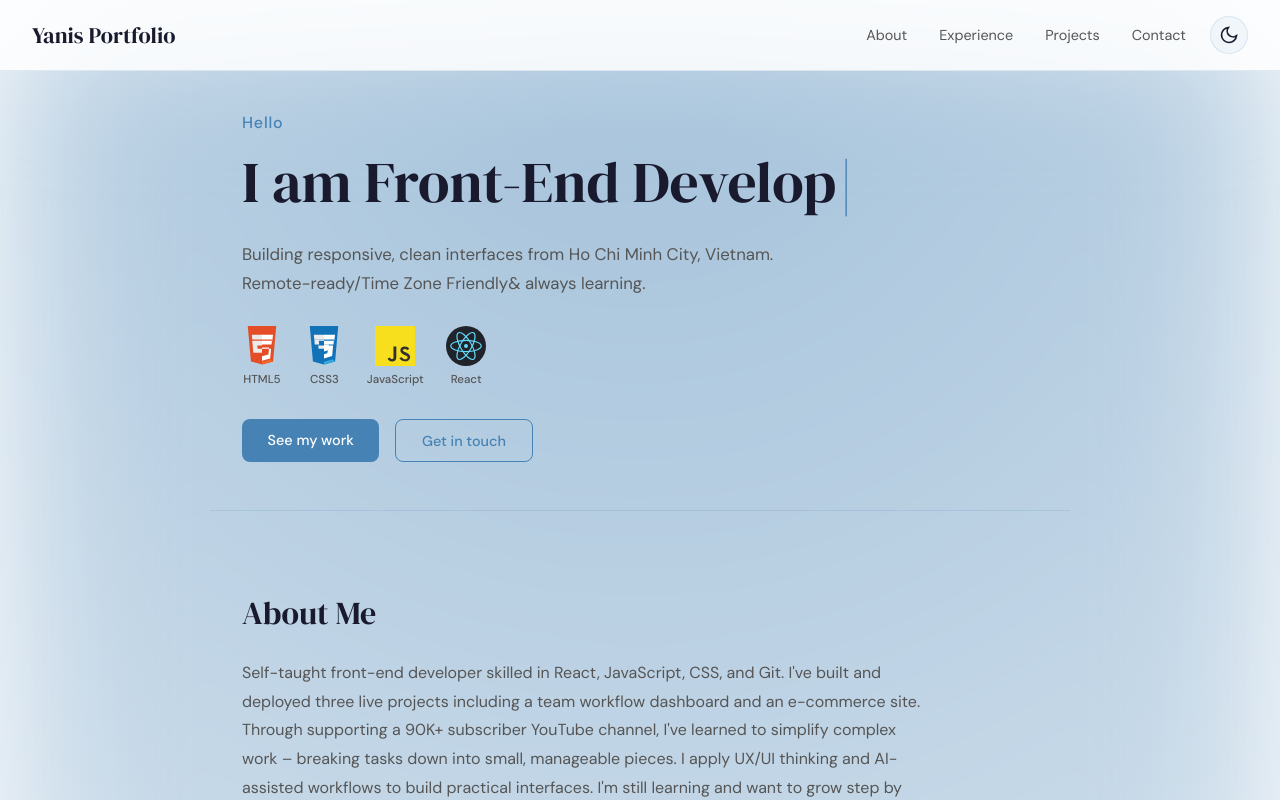
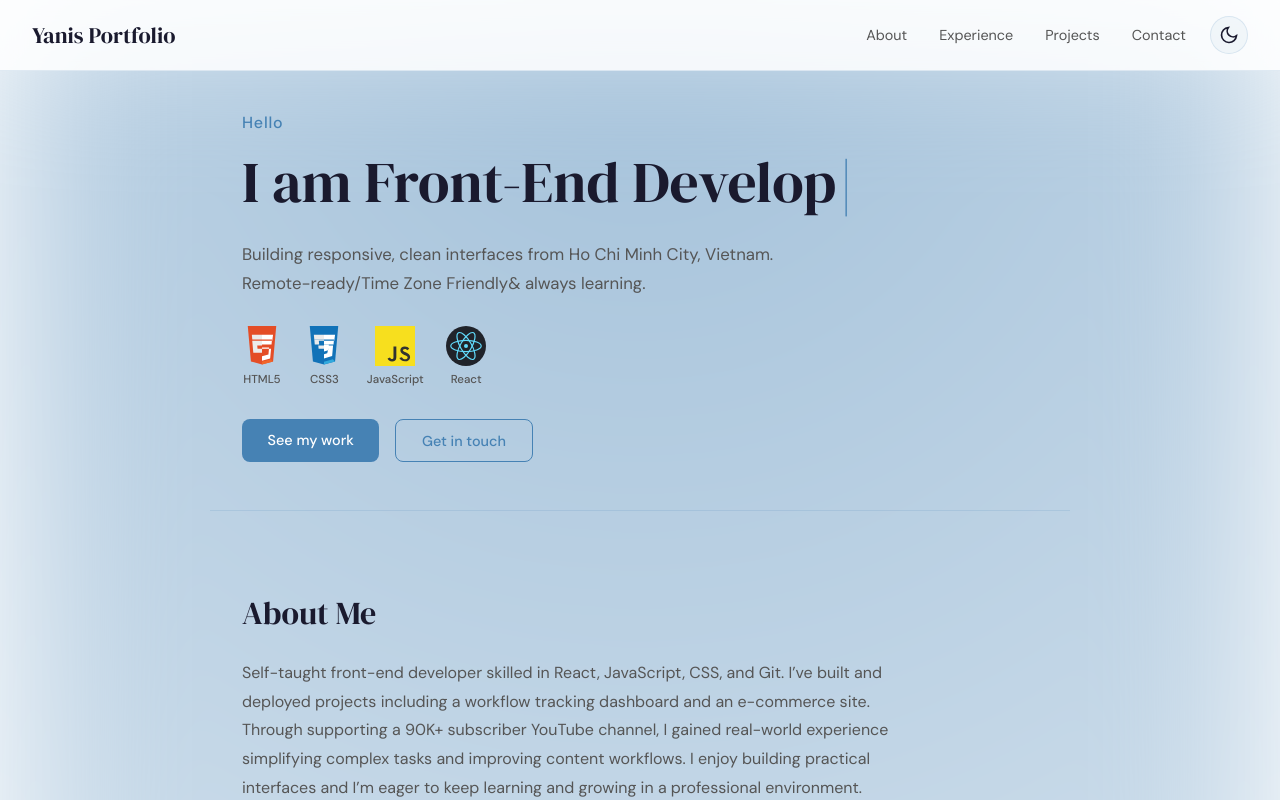
Before and after one commit to yz2k3/Portfolio, a React app: page / in a window 1280 px wide. Shown: the top 800 px of the page. Built offline with nearby package versions, Linux system fonts and the light colour scheme; the HTML template or start-up script is replaced by a standard one.

Commit message:
update; change summary

```diff
--- a/src/components/Summary.jsx
+++ b/src/components/Summary.jsx
@@ -19,9 +19,10 @@ export default function Summary() {
                 <h2 className="section-title">About Me</h2>
                 <p className="section-text">
                     Self-taught front-end developer skilled in React, JavaScript, CSS, and Git.
-                    I've built and deployed three live projects including a team workflow dashboard and an e-commerce site.
-                    Through supporting a 90K+ subscriber YouTube channel, I've learned to simplify complex work – breaking tasks down into small, manageable pieces.
-                    I apply UX/UI thinking and AI-assisted workflows to build practical interfaces. I'm still learning and want to grow step by step in a professional environment.
+                    I’ve built and deployed projects including a workflow tracking dashboard and an e-commerce site.
+                    Through supporting a 90K+ subscriber YouTube channel, I gained real-world experience simplifying complex tasks and improving content workflows.
+                    I enjoy building practical interfaces and
+                    I’m eager to keep learning and growing in a professional environment.
                 </p>
                 <div className="skills-grid">
                     {skills.map((s) => (
```
